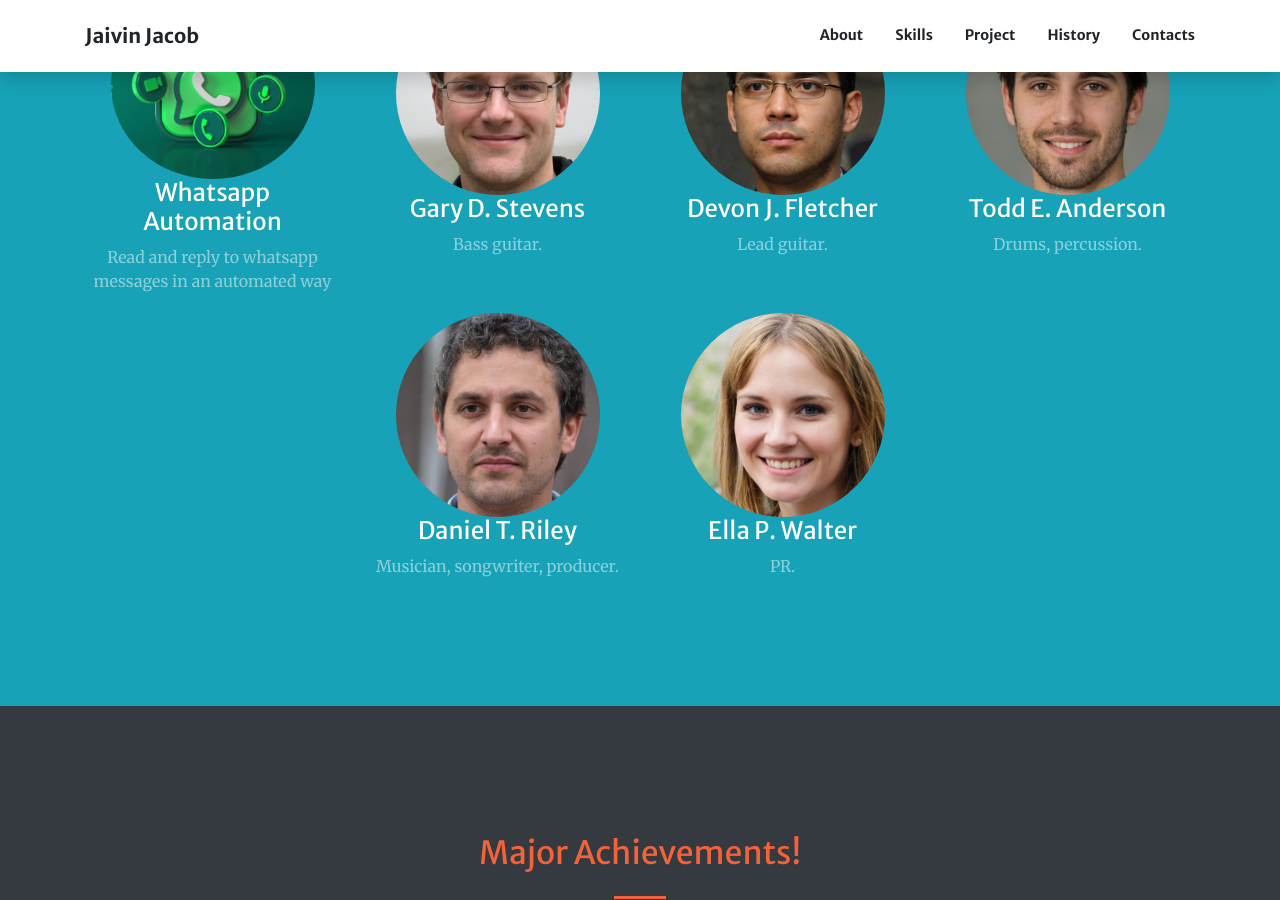
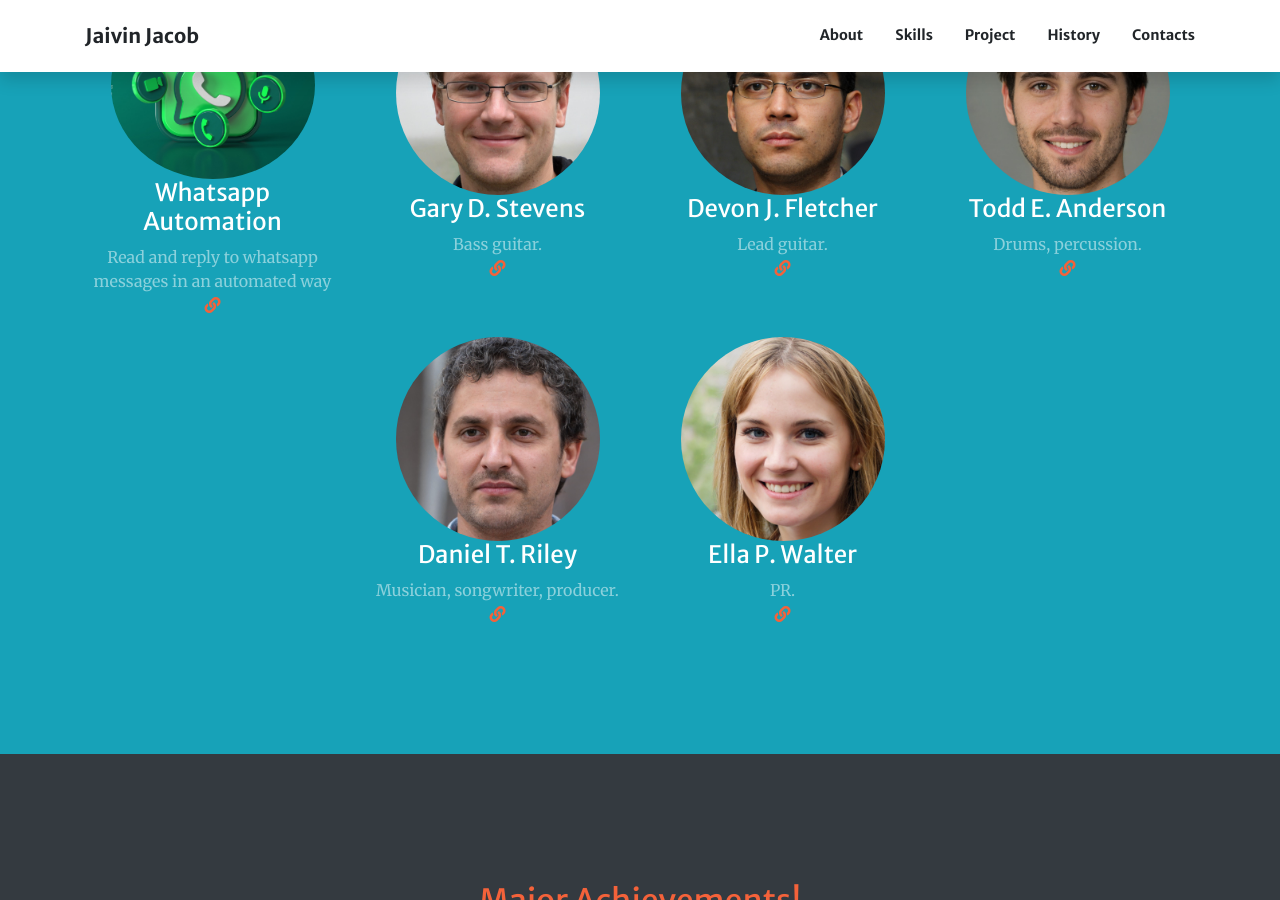
Before and after one commit to jaivinjacob/jaivinjacob.github.io, a Jekyll site: the page built from index.md, in a window 1280 px wide and 900 px high, scrolled down 2592 px. Built offline with Jekyll 4.4.1, drawn with Linux system fonts in a browser that asks for light colours.

Commit message:
Update members.html

```diff
--- a/_includes/members.html
+++ b/_includes/members.html
@@ -9,8 +9,8 @@
           <img class="fa fa-4x text-primary" src="{{ member.image }}" alt="{{ member.title }}">
           <h3 class="h4 mb-2">{{ member.title }}</h3>
           <p class="text-white-50 mb-0">{{ member.text }}</p>
-          {% if members.url %}
-              <a href="{{ members.url }}"><i class="fas fa-link"></i></a>
+          {% if member.url %}
+              <a href="{{ member.url }}"><i class="fas fa-link"></i></a>
             {% endif %}
         </div>
       </div>
```
